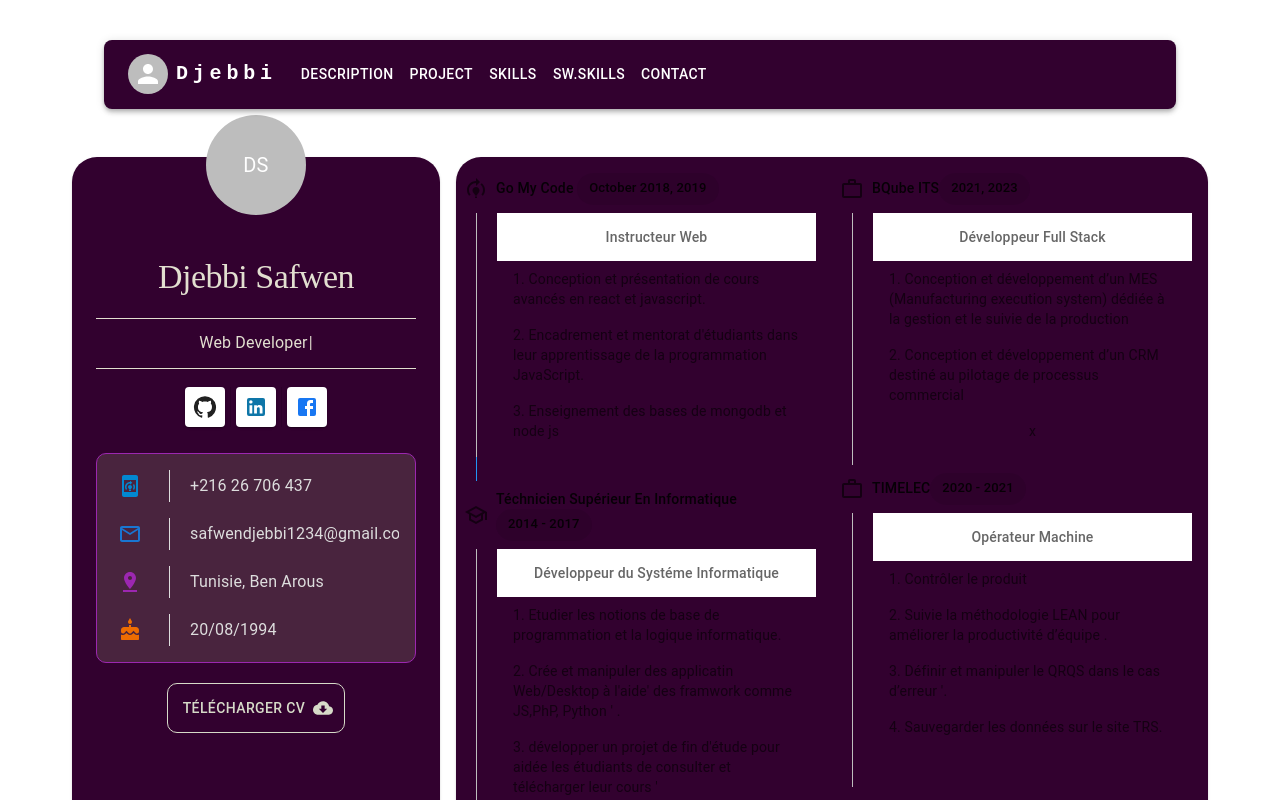
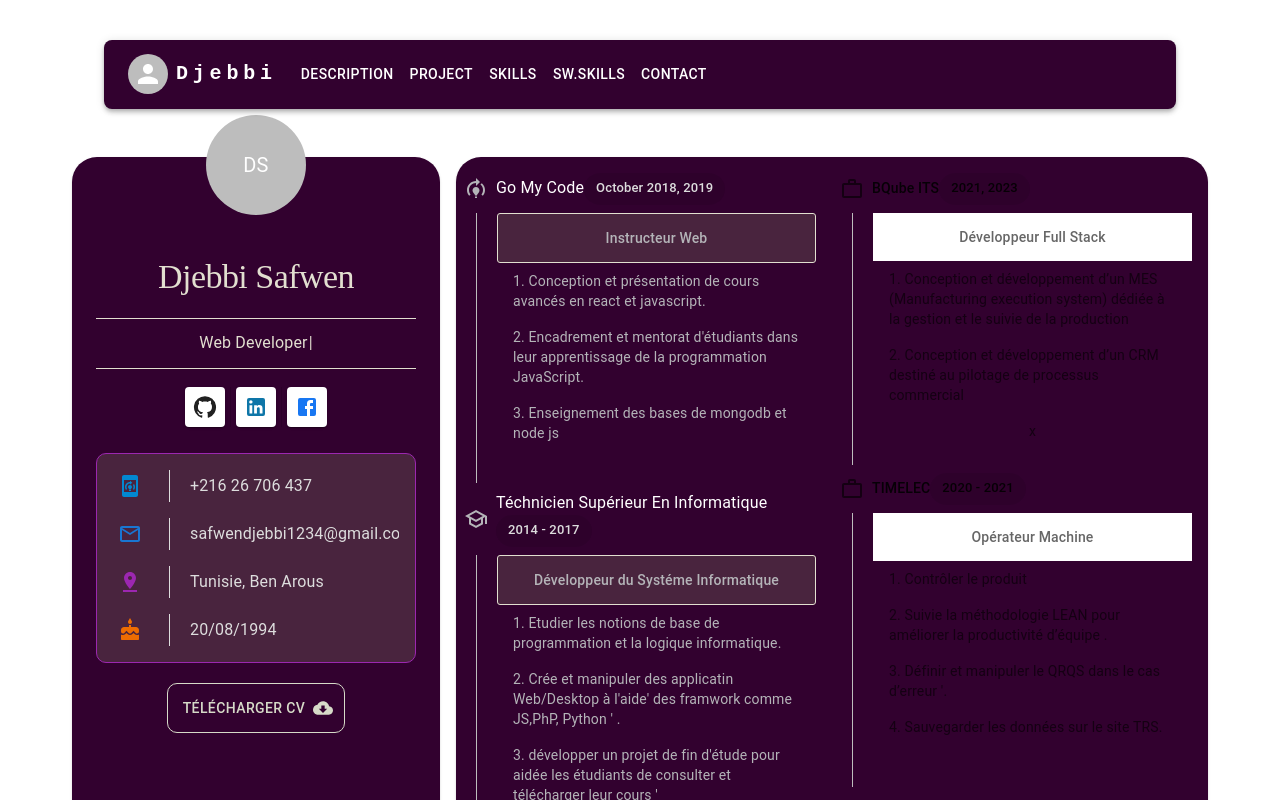
Before and after one commit to safwen-code/profileV5, a React (Create React App) app: page / in a window 1280 px wide. Both pictures are taken after a click on the button "SKILLS". Shown: the top 800 px of the page. Built offline with nearby package versions, Linux system fonts and the light colour scheme.

Commit message:
finish education steps

```diff
--- a/src/content/EduandExp/Stepper.jsx
+++ b/src/content/EduandExp/Stepper.jsx
@@ -9,6 +9,7 @@ import {
   List,
   ListItem,
   ListSubheader,
+  Typography,
 } from '@mui/material'
 
 import ModelTrainingIcon from '@mui/icons-material/ModelTraining'
@@ -16,23 +17,27 @@ import SchoolOutlinedIcon from '@mui/icons-material/SchoolOutlined'
 const VerticalLinearStepper = () => {
   return (
     <>
-      <Stepper
-        orientation="vertical"
-        sx={{
-          '& .MuiStepConnector-line': {
-            borderColor: '#2196f3 !important',
-          },
-        }}
-        // activeStep={0}
-      >
-        <Step key={0} active={1}>
+      <Stepper orientation="vertical">
+        <Step key={0} active={1} sx={{ color: '#B4B4B8' }}>
           <StepLabel StepIconComponent={ModelTrainingIcon}>
-            Go My Code <Chip label="October 2018, 2019" />
+            <Typography component="span" sx={{ color: '#FFFFFF' }}>
+              Go My Code
+            </Typography>
+            <Chip label="October 2018, 2019" sx={{ color: '#DDDDDD' }} />
           </StepLabel>
           <StepContent sx={{ display: 'flex', alignItems: 'start' }}>
             <List
               subheader={
-                <ListSubheader component="div" id="nested-list-subheader">
+                <ListSubheader
+                  component="div"
+                  id="nested-list-subheader"
+                  sx={{
+                    bgcolor: '#49243E',
+                    border: '1px solid #E2DFD0',
+                    borderRadius: '3px',
+                    color: '#B4B4B8',
+                  }}
+                >
                   Instructeur Web
                 </ListSubheader>
               }
@@ -51,14 +56,26 @@ const VerticalLinearStepper = () => {
             </List>
           </StepContent>
         </Step>
-        <Step key={1} active={1}>
+        <Step key={1} active={1} sx={{ color: '#B4B4B8' }}>
           <StepLabel StepIconComponent={SchoolOutlinedIcon}>
-            Téchnicien Supérieur En Informatique <Chip label="2014 - 2017" />
+            <Typography component="span" sx={{ color: '#FFFFFF' }}>
+              Téchnicien Supérieur En Informatique
+            </Typography>
+            <Chip label="2014 - 2017" sx={{ color: '#DDDDDD' }} />
           </StepLabel>
           <StepContent sx={{ display: 'flex', alignItems: 'start' }}>
             <List
               subheader={
-                <ListSubheader component="div" id="nested-list-subheader">
+                <ListSubheader
+                  component="div"
+                  id="nested-list-subheader"
+                  sx={{
+                    bgcolor: '#49243E',
+                    border: '1px solid #E2DFD0',
+                    borderRadius: '3px',
+                    color: '#B4B4B8',
+                  }}
+                >
                   Développeur du Systéme Informatique
                 </ListSubheader>
               }
@@ -80,7 +97,10 @@ const VerticalLinearStepper = () => {
         </Step>
         <Step key={2} active={1}>
           <StepLabel StepIconComponent={SchoolOutlinedIcon}>
-            Baccalaureate informatique <Chip label="October 2013, 2014" />
+            <Typography component="span" sx={{ color: '#FFFFFF' }}>
+              Baccalaureate informatique
+            </Typography>
+            <Chip label="October 2013, 2014" sx={{ color: '#DDDDDD' }} />
           </StepLabel>
         </Step>
       </Stepper>
```
